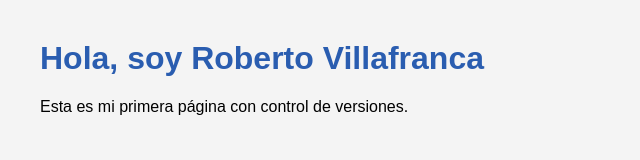
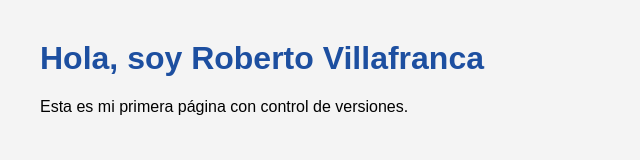
Before and after one commit to Roberto969/mi-primer-repositorio, a plain HTML site: page index.html in a window 1280 px wide. Shown: the full height of the page, 0-640 px from the left. Drawn offline with Linux system fonts and the light colour scheme.

```diff
--- a/estilos.css
+++ b/estilos.css
@@ -5,5 +5,5 @@ body {
 }
 
 h1 {
-  color: #2a5db0;
+  color: #1d4fa0;
 }
```
